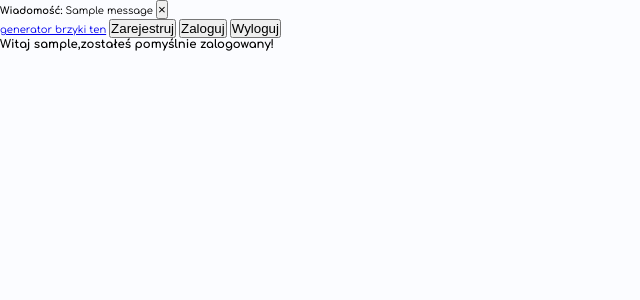
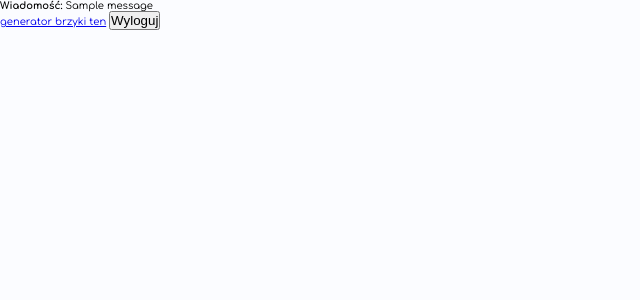
Before and after one commit to skni-kod/Useless-Tools, a Django app: page / in a window 1280 px wide. Shown: the top 300 px of the page, without its empty margins (0-640 px from the left). Run offline with Django 4.2, Linux system fonts and the light colour scheme; a user stored in the database is signed in; tables that the repository leaves empty hold one stand-in row (values such as "Sample post"); one stand-in notice (Sample message) is shown.

Commit message:
adjustments for login

```diff
--- a/core/templates/core/home.html
+++ b/core/templates/core/home.html
@@ -15,22 +15,21 @@
 </head>
 <body>
     {% for message in messages %}
-    <div class="alert alert-{{ message.tags }} alert-dis">
     <strong>Wiadomość: </strong>{{ message }}
-    <button type="button" class="close" data-dismiss="alert" aria-label="Close">
-    <span aria-hidden="true">&times;</span>
-    </button>
-    </div>
+    <br>
     {% endfor %}
 
     <a href="{%url 'generator'%}">generator brzyki ten</a>
-    <a href="{%url 'signup'%}"><button>Zarejestruj</button></a>
-    <a href="{%url 'signin'%}"><button>Zaloguj</button></a>
-    <a href="{%url 'signout'%}"><button>Wyloguj</button></a>
+
+
 
     {% if user.is_authenticated %}
-    <h3>Witaj {{user}},zostałeś pomyślnie zalogowany! </h3>
+        <a href="{%url 'signout'%}"><button>Wyloguj</button></a>
+    {% else %}
+        <a href="{%url 'signup'%}"><button>Zarejestruj</button></a>
+        <a href="{%url 'signin'%}"><button>Zaloguj</button></a>
     {% endif %}
+
 
 
 </body>
--- a/core/templates/core/signin.html
+++ b/core/templates/core/signin.html
@@ -7,7 +7,7 @@
     <title>Document</title>
 </head>
 <body>
-    <form action="/signin" method="post">
+    <form action="{% url 'signin' %}" method="post">
         {% csrf_token %}
             <label for="">Nazwa użytkownika</label>
             <input type="text" name="username" id="username" placeholder="Wprowadź nazwe użytkownika" required>
--- a/core/templates/core/signup.html
+++ b/core/templates/core/signup.html
@@ -7,7 +7,7 @@
     <title>Document</title>
 </head>
 <body>
-    <form action="/signup" method="post">
+    <form action="{% url 'signup' %}" method="post">
     {% csrf_token %}
         <label for="">Nazwa użytkownika</label>
         <input type="text" name="username" id="username" placeholder="Stwórz nazwe użytkownika" required>
--- a/core/views.py
+++ b/core/views.py
@@ -68,7 +68,7 @@ def signin(request):
         if user is not None:
             login(request, user)
             messages.success(request, 'Zalogowano pomyślnie!')
-            return render(request, 'core/home.html', {'user': user})
+            return redirect('home')
         else:
             messages.error(request, 'Błędny login lub hasło!')
             return redirect('signin')
```
